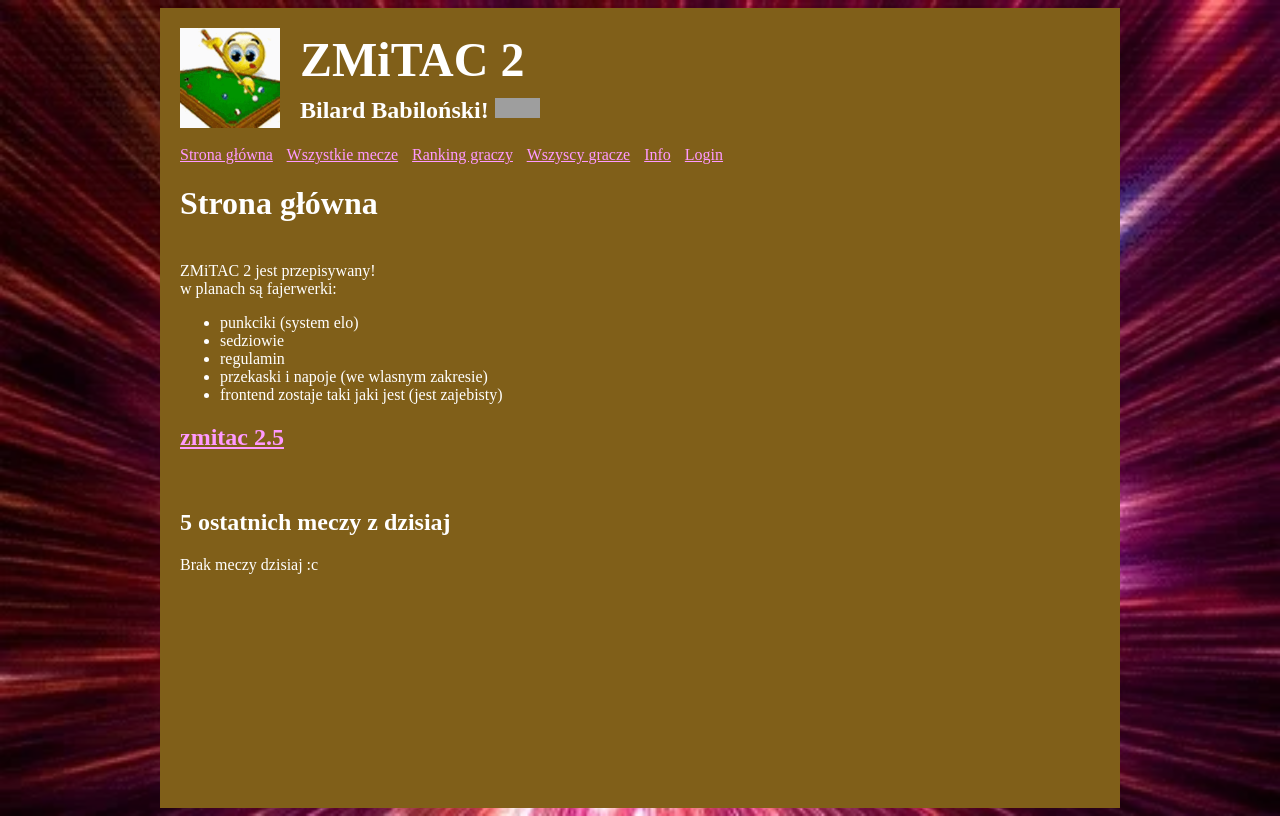
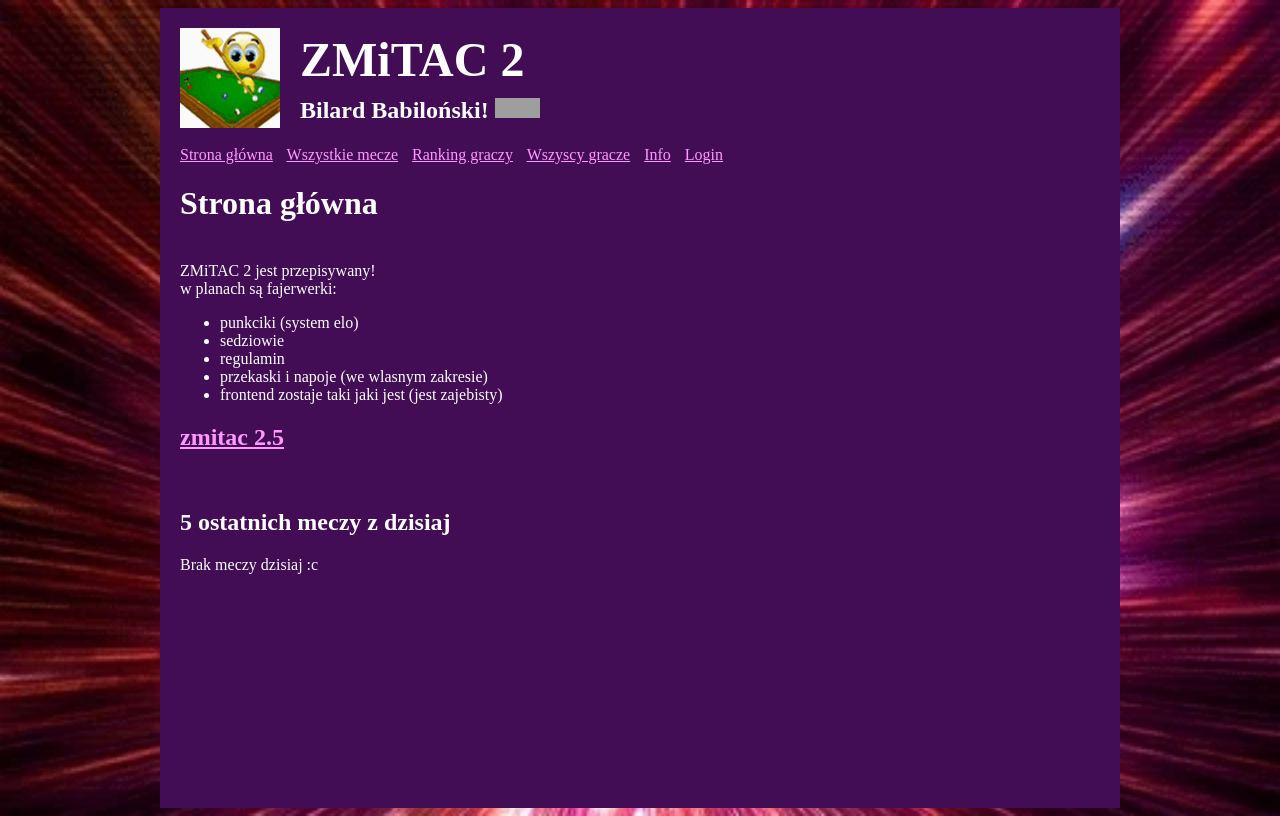
Before and after one commit to suchencjusz/zmitac2, a Flask app: page / in a window 1280 px wide. Run offline with Flask 3, Linux system fonts and the light colour scheme; data that the repository does not hold is empty; grey boxes are pictures that could not be loaded.

Commit message:
fix: css fix

```diff
--- a/app/static/styles.css
+++ b/app/static/styles.css
@@ -213,11 +213,7 @@ a:visited {
     margin: 0 auto;
     padding: 20px;
     box-sizing: border-box;
-
-    /* todo: dev */
-    background-color: #805f19;
-
-    /* background: #420d55; */
+    background: #420d55;
     min-height: 100vh;
     height: auto;
     overflow: auto;
```
